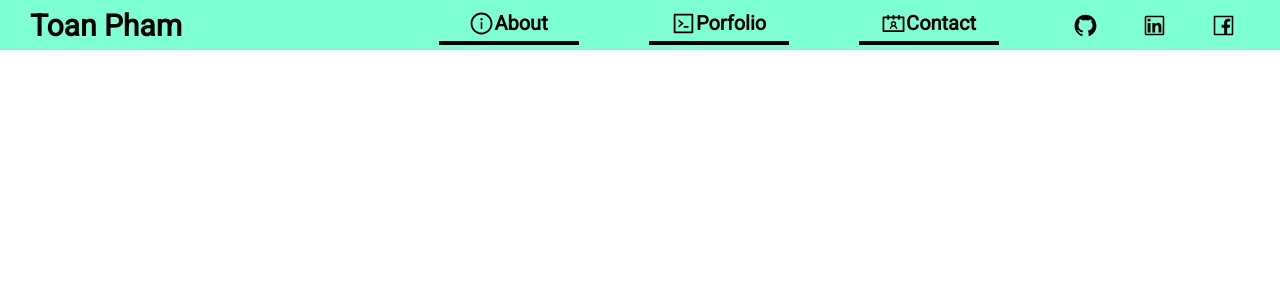
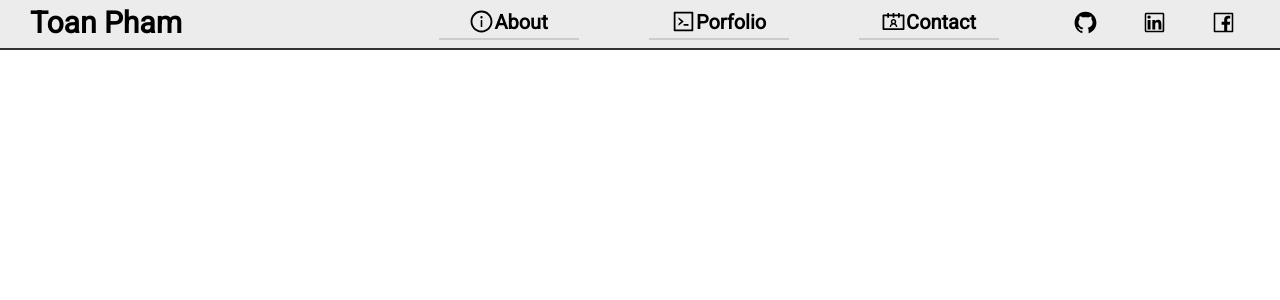
Before and after one commit to toan95dn/Portfolio, a React app: page / in a window 1280 px wide. Shown: the top 300 px of the page. Built offline with nearby package versions, Linux system fonts and the light colour scheme; the HTML template or start-up script is replaced by a standard one.

Commit message:
fix styles

```diff
--- a/src/Components/NavbarStyle.scss
+++ b/src/Components/NavbarStyle.scss
@@ -4,14 +4,16 @@ $layout-breakpoint-medium: 960px;
 header {
   display: grid;
   grid-template-columns: 1.5fr 5.5fr;
+  padding-bottom: 0.25rem;
   width: 100vw;
   height: 5rem;
-  background-color: aquamarine;
+  background-color: #ececec;
   align-items: center;
   font-size: 2rem;
   position: fixed;
   top: 0;
   left: 0;
+  border-bottom: 0.25rem solid #333333;
 
   h2 {
     margin-left: 3rem;
@@ -49,17 +51,17 @@ header {
         li {
           position: relative;
           margin: 0 3rem 0 4rem;
-          height: 4rem;
+          height: 3.5rem;
           width: 14rem;
-          border-bottom: 0.4rem solid black;
+          border-bottom: 0.25rem solid #cccccc;
           &::before {
             position: absolute;
-            bottom: -0.4rem;
+            bottom: -0.25rem;
             left: 0;
             content: "";
             width: 0%;
-            height: 0.4rem;
-            background: red;
+            height: 0.25rem;
+            background: #333333;
             transition: 0.25s;
           }
           &:hover::before {
@@ -93,7 +95,7 @@ header {
 
     .linksContainer {
       visibility: hidden;
-      background-color: gray;
+      background-color: #bbbbbb;
       position: fixed;
       display: grid;
       grid-template-columns: none;
```
Also changed, not shown: 1 other file (tests, documents, lock files or other folders).
